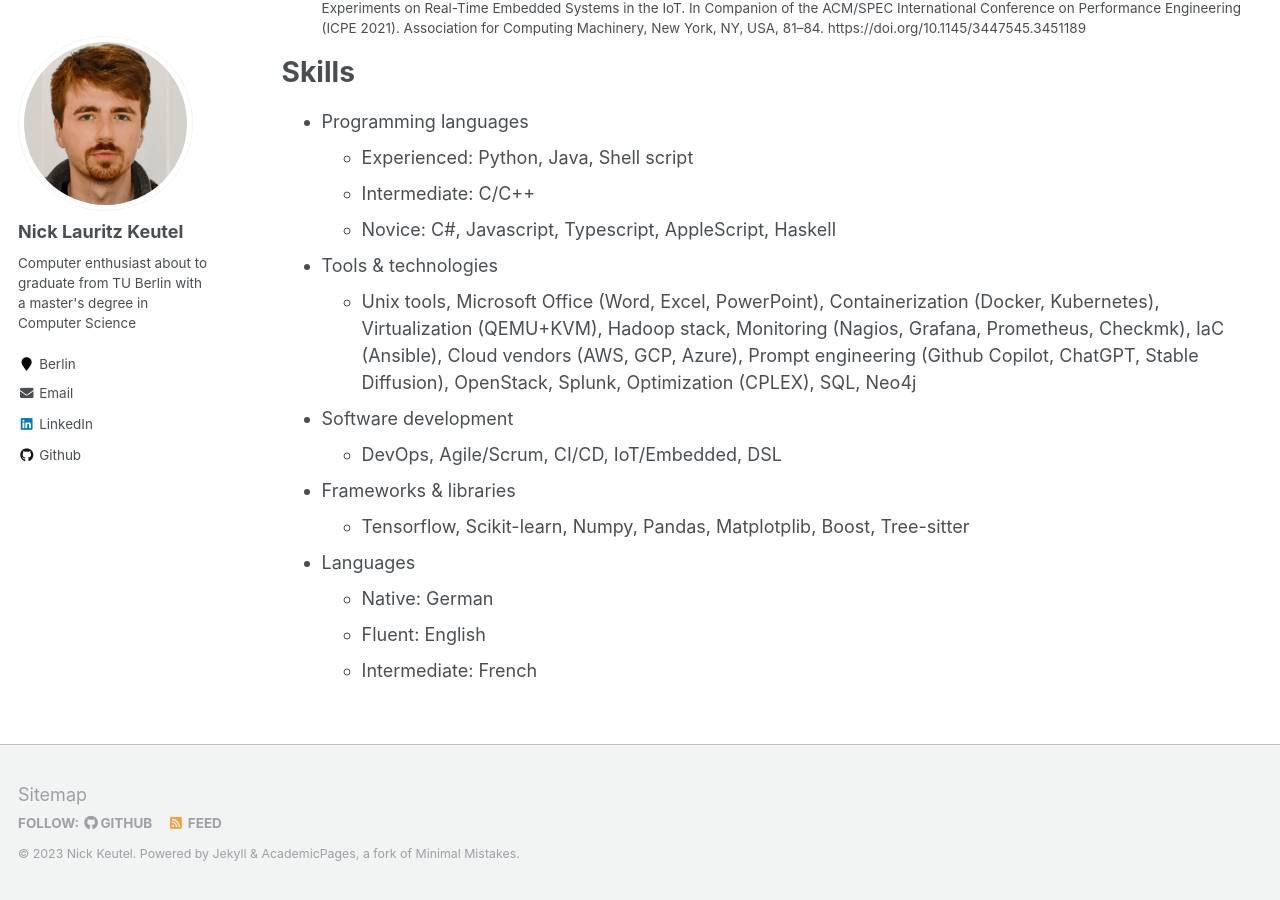
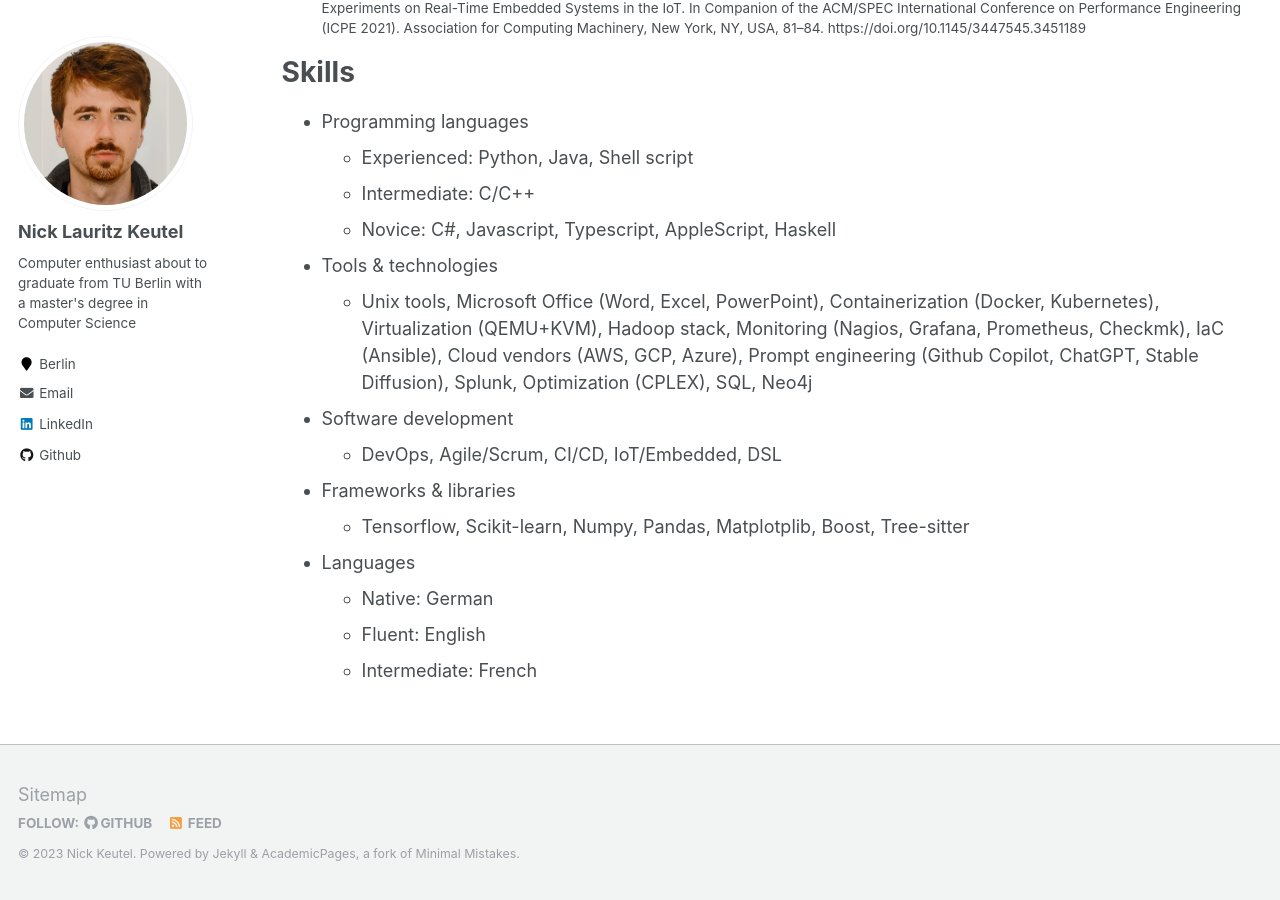
Before and after one commit to ncktl/ncktl.github.io, a Jekyll site: the page built from _pages/cv.md, in a window 1280 px wide and 900 px high, scrolled down 950 px. Built offline with Jekyll 4.4.1, drawn with Linux system fonts in a browser that asks for light colours.

Commit message:
CV: Skills update

```diff
--- a/_pages/cv.md
+++ b/_pages/cv.md
@@ -45,7 +45,7 @@
   * Novice: C#, Javascript, Typescript, AppleScript, Haskell
 
 * Tools & technologies
-  * Unix tools, Microsoft Office (Word, Excel, PowerPoint), Containerization (Docker, Kubernetes), Virtualization (QEMU+KVM), Hadoop stack, Monitoring (Nagios, Grafana, Prometheus, Checkmk), IaC (Ansible), Cloud vendors (AWS, GCP, Azure), Prompt engineering (Github Copilot, ChatGPT, Stable Diffusion), OpenStack, Splunk, Optimization (CPLEX), SQL, Neo4j
+  * Unix tools, Microsoft Office (Word, Excel, PowerPoint), Containerization (Docker, Kubernetes), Virtualization (QEMU+KVM), Hadoop stack, Monitoring (Nagios, Grafana, Prometheus, Checkmk), IaC (Ansible), Cloud vendors (AWS, GCP, Azure), Prompt engineering (Github Copilot, ChatGPT, Stable Diffusion), Splunk, Optimization (CPLEX), SQL, Neo4j
 
 * Software development
   * DevOps, Agile/Scrum, CI/CD, IoT/Embedded, DSL
```
